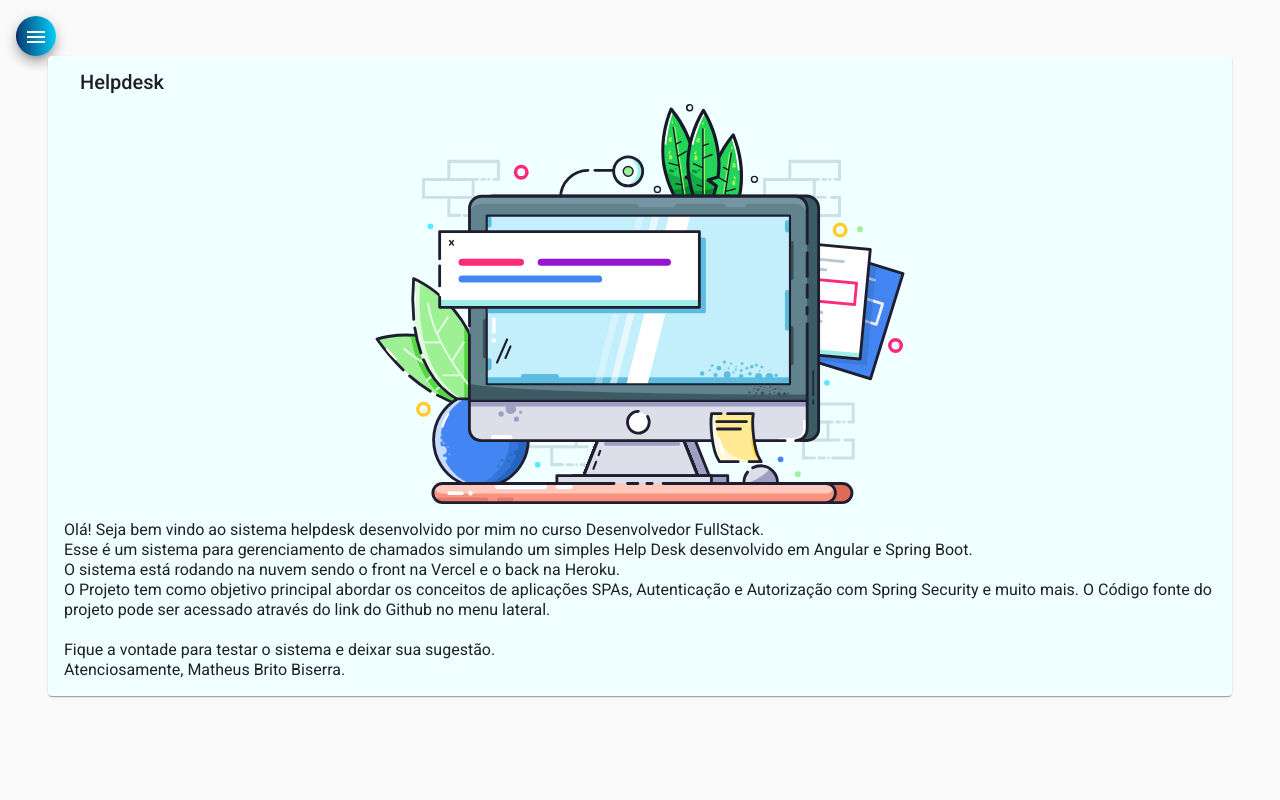
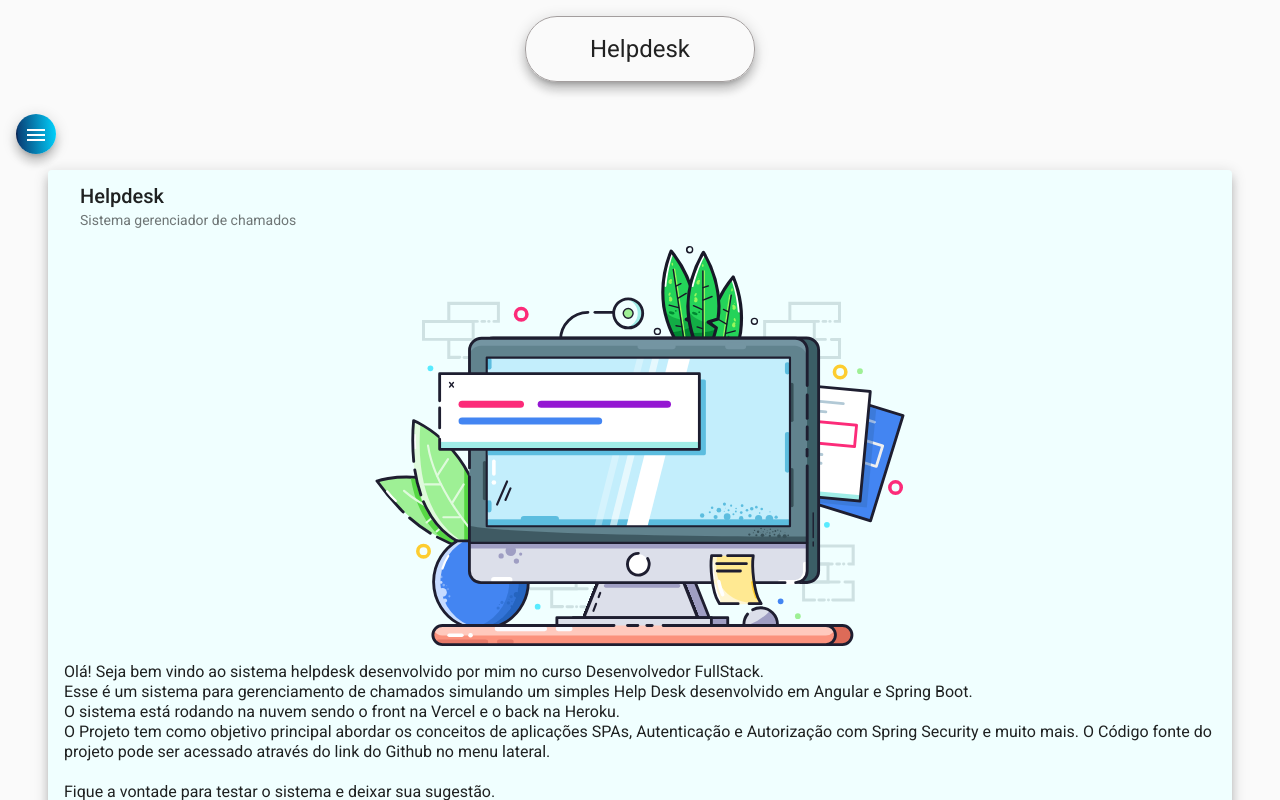
Before and after one commit to MatheusBrito21/Helpdesk_frontend, an Angular app: page /home in a window 1280 px wide. Built offline with nearby package versions, Linux system fonts and the light colour scheme.

Commit message:
Componente Header

```diff
--- a/src/app/app.module.ts
+++ b/src/app/app.module.ts
@@ -22,12 +22,14 @@ import {MatCardModule} from '@angular/material/card';
 //components
 import { NavComponent } from './components/nav/nav.component';
 import { HomeComponent } from './components/home/home.component';
+import { HeaderComponent } from './components/header/header.component';
 
 @NgModule({
   declarations: [
     AppComponent,
     NavComponent,
-    HomeComponent
+    HomeComponent,
+    HeaderComponent
   ],
   imports: [
     BrowserModule,
--- /dev/null
+++ b/src/app/components/header/header.component.css
@@ -0,0 +1,13 @@
+.container{
+    display: flex;
+    align-self: center;
+    justify-content: center;
+}
+
+h1{
+    border: 1px solid rgb(163, 158, 158);
+    border-radius: 2rem;
+    margin: 1rem auto;
+    padding: 1rem 5%;
+
+}
--- /dev/null
+++ b/src/app/components/header/header.component.html
@@ -0,0 +1,3 @@
+<div class="container">
+    <h1 class="mat-elevation-z8">Helpdesk</h1>
+</div>
--- /dev/null
+++ b/src/app/components/header/header.component.ts
@@ -0,0 +1,15 @@
+import { Component, OnInit } from '@angular/core';
+
+@Component({
+  selector: 'app-header',
+  templateUrl: './header.component.html',
+  styleUrls: ['./header.component.css']
+})
+export class HeaderComponent implements OnInit {
+
+  constructor() { }
+
+  ngOnInit(): void {
+  }
+
+}
--- a/src/app/components/home/home.component.css
+++ b/src/app/components/home/home.component.css
@@ -1,6 +1,6 @@
 .card{
     width: 90%;
-    margin: auto;
+    margin: 1rem auto;
     background-color: azure;
     font-size: 20pt;
 }
--- a/src/app/components/home/home.component.html
+++ b/src/app/components/home/home.component.html
@@ -1,6 +1,7 @@
-<mat-card class="card">
+<mat-card class="card mat-elevation-z8">
     <mat-card-header>
       <mat-card-title>Helpdesk</mat-card-title>
+      <mat-card-subtitle>Sistema gerenciador de chamados</mat-card-subtitle>
     </mat-card-header>
     <img mat-card-image src="assets/images/monitor.svg" alt="Photo of a Shiba Inu">
     <mat-card-content>
--- a/src/app/components/nav/nav.component.html
+++ b/src/app/components/nav/nav.component.html
@@ -27,6 +27,7 @@
     </mat-drawer>
 
     <div class="sidenav-content">
+      <app-header></app-header>
       <button class="menu mat-elevation-z8" (click)="drawer.toggle()" mat-icon-button>
         <mat-icon>menu</mat-icon>
       </button>
```
